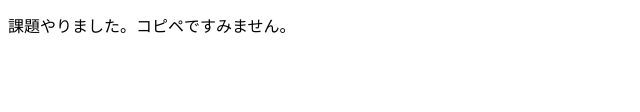
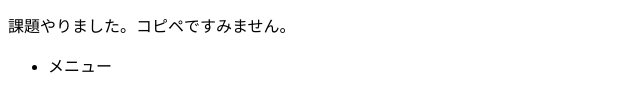
Before and after one commit to kurunsu/git-secound, a plain HTML site: page index.html in a window 1280 px wide. Shown: the part 236-348 px from the top of the page, 0-640 px from the left. Drawn offline with Linux system fonts and the light colour scheme.

Commit message:
リスト追加

```diff
--- a/index.html
+++ b/index.html
@@ -15,5 +15,12 @@
         <p>練習！</p>
         <p>課題やりました。コピペですみません。</p>
     </section>
+    <aside>
+        <ul>
+            <li>
+                メニュー
+            </li>
+        </ul>
+    </aside>
 </body>
 </html>
```
